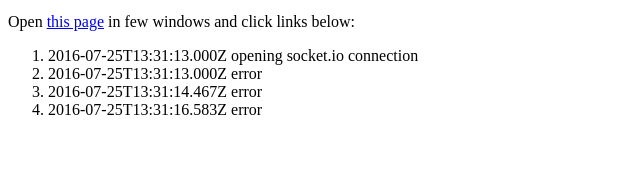
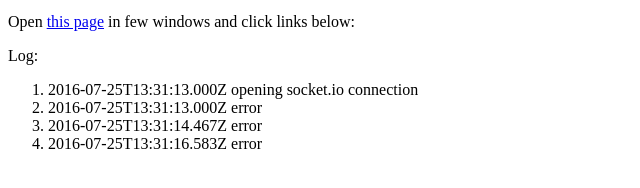
Before and after one commit to rsp/node-socket.io-remote, a website: page html/index.html in a window 1280 px wide. Shown: the part 84-272 px from the top of the page, without its empty margins (0-640 px from the left). Drawn offline with nearby package versions, Linux system fonts and the light colour scheme; no server answers.

Commit message:
update index

```diff
--- a/html/index.html
+++ b/html/index.html
@@ -26,6 +26,7 @@ From node-socket.io-remote by Rafał Pocztarski
 Open <a target="_blank" href=".">this page</a> in few windows
 and click links below:
 </p>
+<p>Log:</p>
 <ol id=l></ol>
 <script src="/socket.io/socket.io.js"></script>
 <script src="/jquery-3.1.0.js"></script>
```
